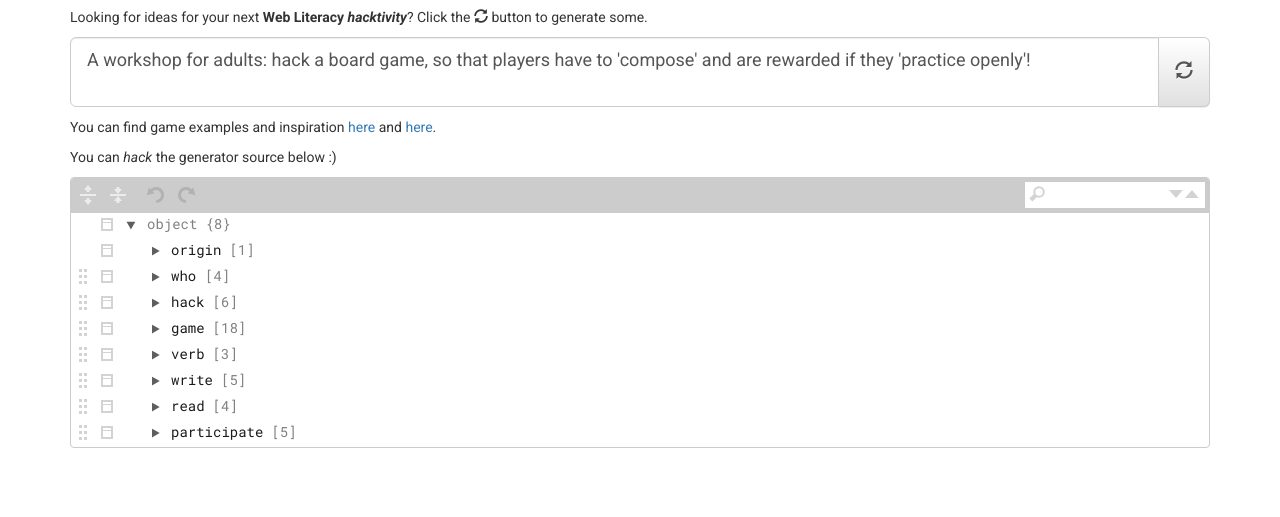
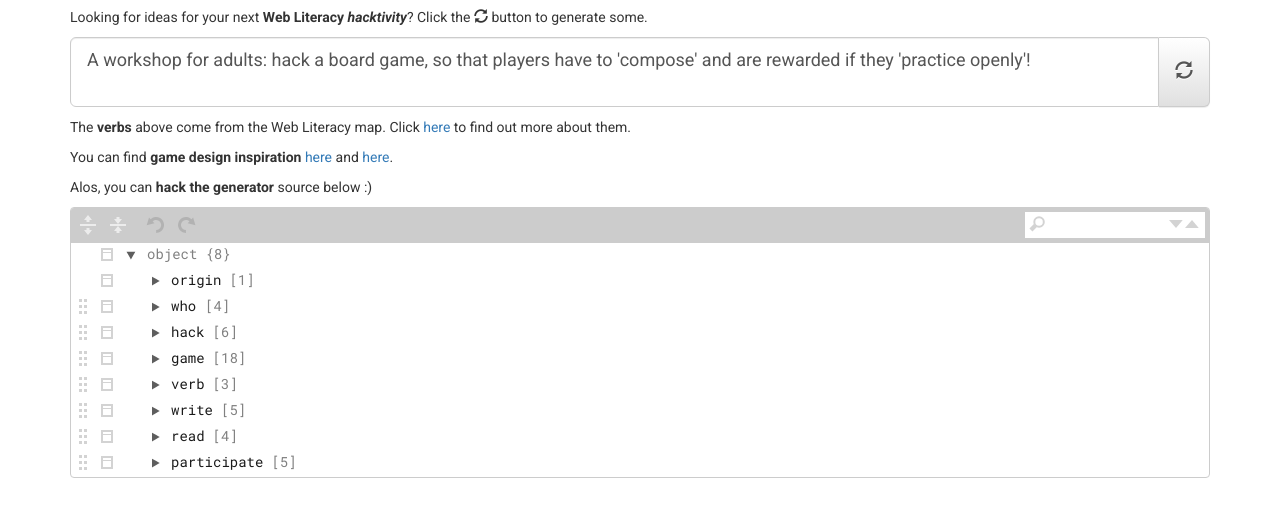
Before and after one commit to matteomenapace/random-generator-generator, a plain HTML site: page examples/weblit-idea-generator/index.html in a window 1280 px wide. Shown: the part 93-610 px from the top of the page. Drawn offline with Linux system fonts and the light colour scheme.

Commit message:
WebLit map link

```diff
--- a/examples/weblit-idea-generator/index.html
+++ b/examples/weblit-idea-generator/index.html
@@ -31,8 +31,9 @@
                     <span class="glyphicon glyphicon-refresh" aria-hidden="true"></span>
                 </span>
             </div>
-            <p>You can find game examples and inspiration <a href="https://boardgamegeek.com/" target="_blank">here</a> and <a href="http://boardgames.stackexchange.com/" target="_blank">here</a>.</p>
-            <p>You can <i>hack</i> the generator source below :)</p>
+            <p>The <b>verbs</b> above come from the Web Literacy map. Click <a href="https://learning.mozilla.org/en-US/web-literacy/" target="_blank">here</a> to find out more about them.</p>
+            <p>You can find <b>game design inspiration</b> <a href="https://boardgamegeek.com/" target="_blank">here</a> and <a href="http://boardgames.stackexchange.com/" target="_blank">here</a>.</p>
+            <p>Alos, you can <b>hack the generator</b> source below :)</p>
             <div id="editor"></div>
         </div>
         <script src="../main.js"></script>
```
